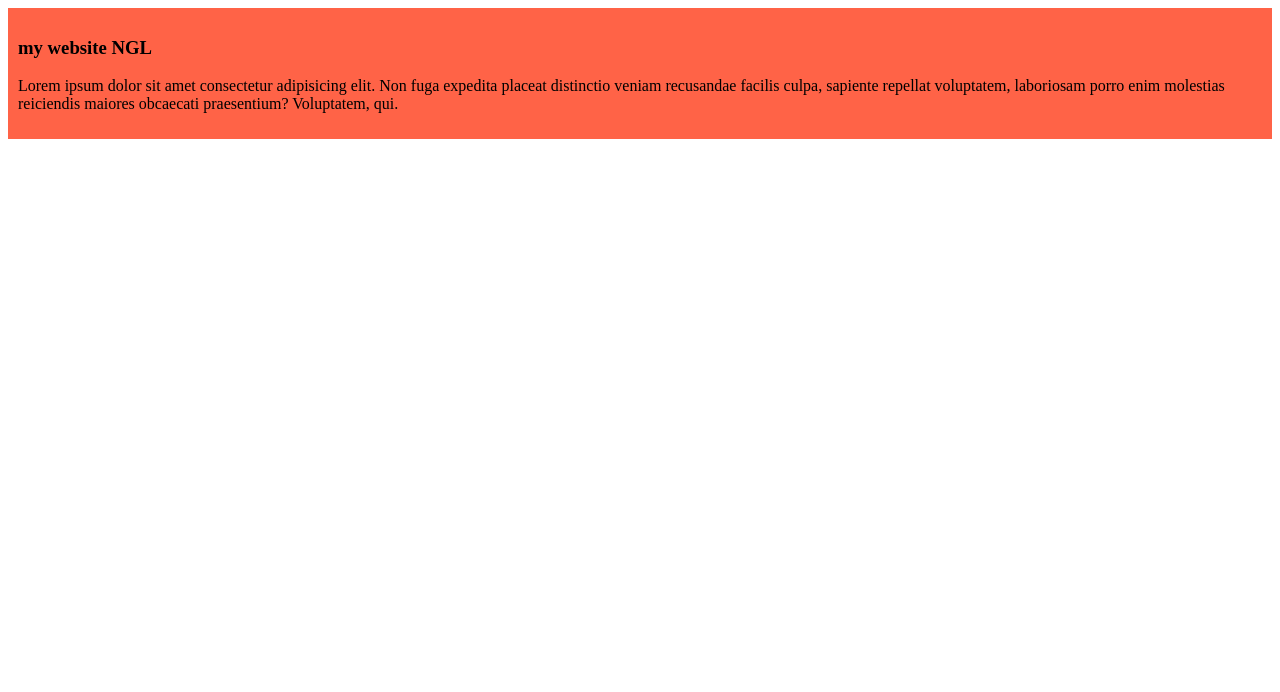
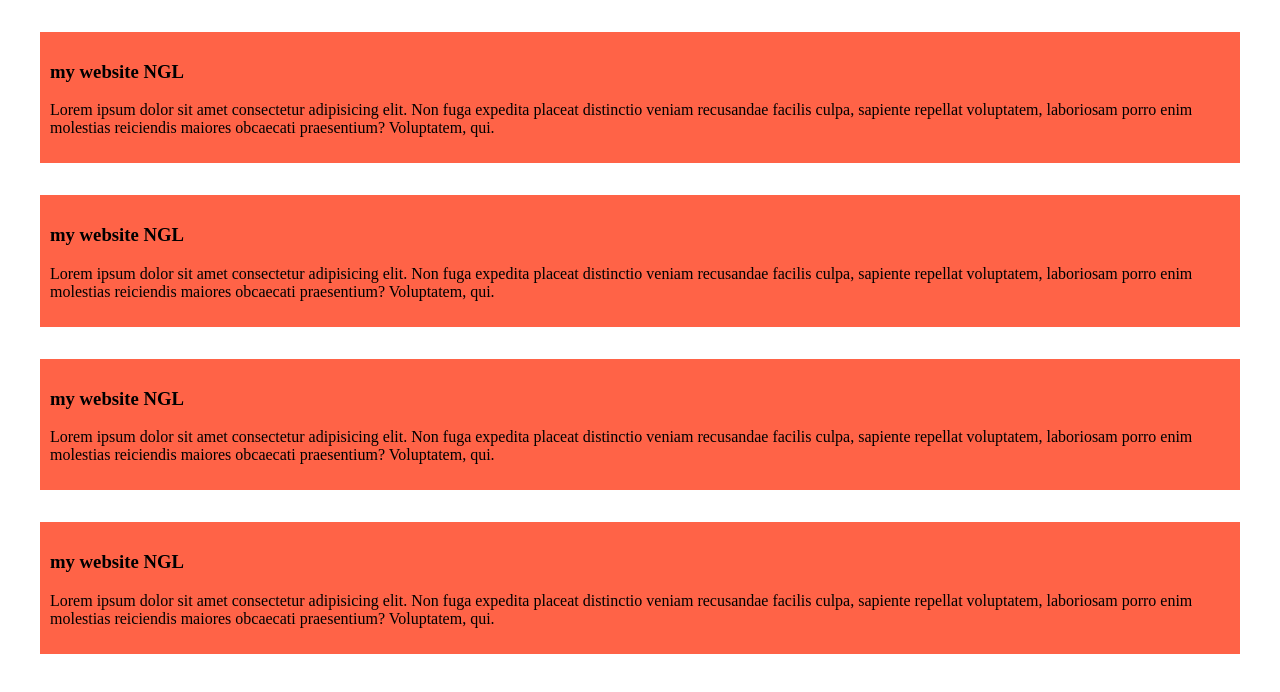
Before and after one commit to FastBubble29/my-simple-repository, a plain HTML site: page index.html in a window 1280 px wide. Drawn offline with Linux system fonts and the light colour scheme.

Commit message:
added the second blog

```diff
--- a/index.html
+++ b/index.html
@@ -11,5 +11,17 @@
         <h3>my website NGL</h3>
         <p>Lorem ipsum dolor sit amet consectetur adipisicing elit. Non fuga expedita placeat distinctio veniam recusandae facilis culpa, sapiente repellat voluptatem, laboriosam porro enim molestias reiciendis maiores obcaecati praesentium? Voluptatem, qui.</p>
     </div>
+    <div>
+        <h3>my website NGL</h3>
+        <p>Lorem ipsum dolor sit amet consectetur adipisicing elit. Non fuga expedita placeat distinctio veniam recusandae facilis culpa, sapiente repellat voluptatem, laboriosam porro enim molestias reiciendis maiores obcaecati praesentium? Voluptatem, qui.</p>
+    </div>
+    <div>
+        <h3>my website NGL</h3>
+        <p>Lorem ipsum dolor sit amet consectetur adipisicing elit. Non fuga expedita placeat distinctio veniam recusandae facilis culpa, sapiente repellat voluptatem, laboriosam porro enim molestias reiciendis maiores obcaecati praesentium? Voluptatem, qui.</p>
+    </div>
+    <div>
+        <h3>my website NGL</h3>
+        <p>Lorem ipsum dolor sit amet consectetur adipisicing elit. Non fuga expedita placeat distinctio veniam recusandae facilis culpa, sapiente repellat voluptatem, laboriosam porro enim molestias reiciendis maiores obcaecati praesentium? Voluptatem, qui.</p>
+    </div>
 </body>
 </html>
--- a/styles/blog.css
+++ b/styles/blog.css
@@ -1,4 +1,5 @@
 div{
     background-color: tomato;
     padding: 10px;
+    margin: 32px;
 }
```
